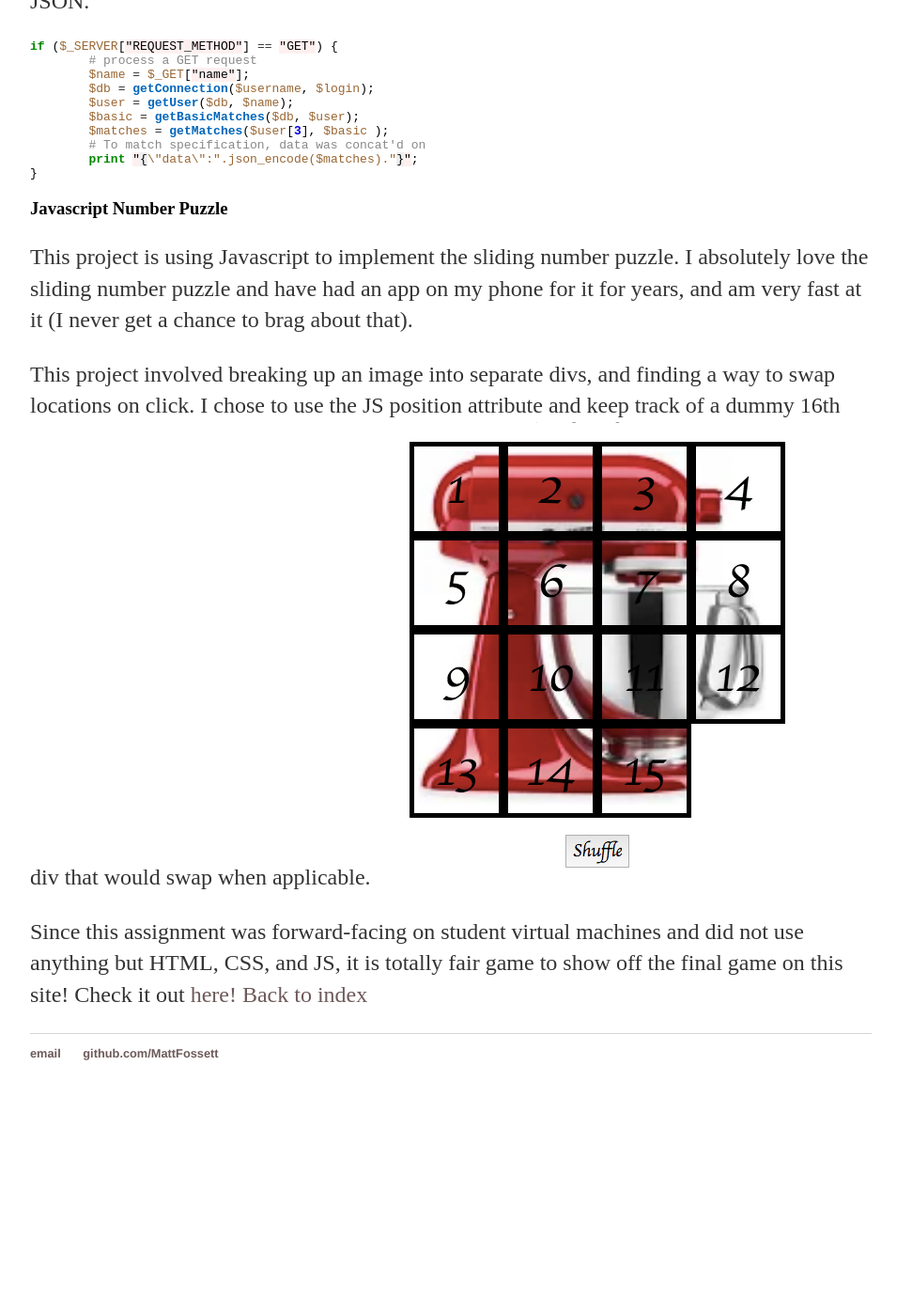
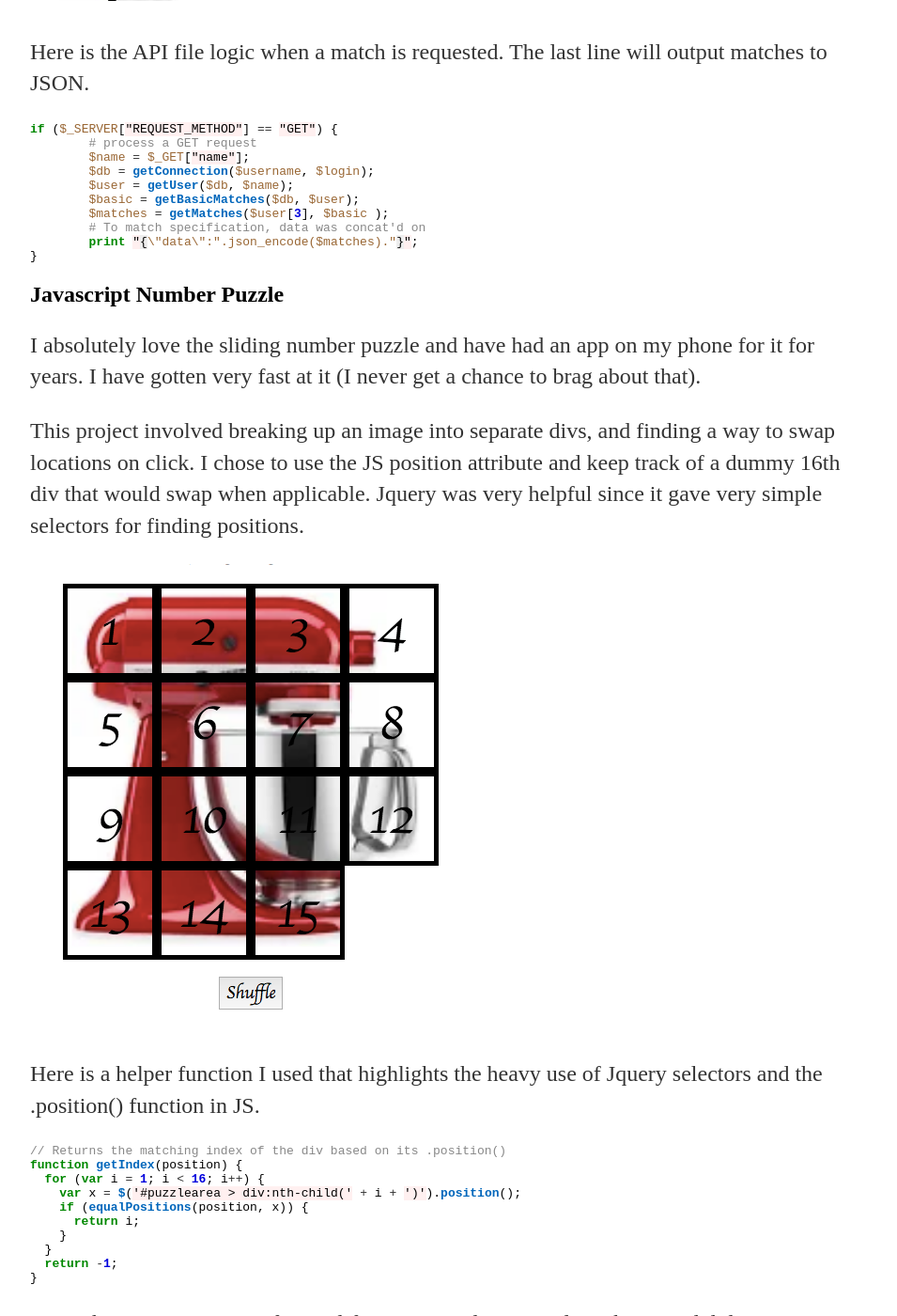
Before and after one commit to MattFossett/mattfossett.github.io, a Jekyll site: the page built from projects/index.md, in a window 1280 px wide and 1400 px high, scrolled down 4366 px. Shown: the whole window at 94% size, without its empty margins (160-1115 px from the left). Built offline with Jekyll 4.4.1, drawn with Linux system fonts in a browser that asks for light colours; before the commit the page ends 5554 px from its top, so only the background shows below that.

Commit message:
Fixed a lot of style and content in CS

````diff
--- a/_includes/computer_science.md
+++ b/_includes/computer_science.md
@@ -1,4 +1,4 @@
-## Computer Science Labs
+# Computer Science Labs
 
 Millersville University Computer Science Professors ask that
 the assignments are not publically available but they highly
@@ -6,7 +6,7 @@
 available upon request. Here are some highlights of my favorite
 assignments.
 
-### Binary Search Tree
+## Binary Search Tree
 
 This lab is known for being complicated and I enjoyed the
 challenge. There are so many cases to think through when implementing
@@ -49,7 +49,7 @@
   }
 ```
 
-### Complex Sorting Algorithms
+## Complex Sorting Algorithms
 
 This lab tasked me with implementing Insertion sort, Mergesort,
 Quicksort, and Shellsort. This lab was very complicated
@@ -79,7 +79,7 @@
 */
 ```
 
-### Nerdluv
+## Nerdluv
 
 This lab was from the Database/Web Design class and was very fun to implement.
 I was tasked with making an Online Dating website called Nerdluv.
@@ -110,16 +110,32 @@
 }
 ```
 
-### Javascript Number Puzzle
+## Javascript Number Puzzle
 
-This project is using Javascript to implement the sliding number puzzle.
 I absolutely love the sliding number puzzle and have had an app on my phone
-for it for years, and am very fast at it (I never get a chance to brag about that).
+for it for years. I have gotten very fast at it (I never get a chance to brag about that).
 
 This project involved breaking up an image into separate divs, and finding a way
 to swap locations on click. I chose to use the JS position attribute and keep track
-of a dummy 16th div that would swap when applicable.
+of a dummy 16th div that would swap when applicable. Jquery was very helpful since
+it gave very simple selectors for finding positions.
+
 ![15 sliding number puzzle](/images/fifteen.png)
+
+Here is a helper function I used that highlights the heavy use of
+Jquery selectors and the .position() function in JS.
+```js
+// Returns the matching index of the div based on its .position()
+function getIndex(position) {
+  for (var i = 1; i < 16; i++) {
+    var x = $('#puzzlearea > div:nth-child(' + i + ')').position();
+    if (equalPositions(position, x)) {
+      return i;
+    }
+  }
+  return -1;
+}
+```
 
 Since this assignment was forward-facing on student virtual machines and
 did not use anything but HTML, CSS, and JS, it is totally fair game
--- a/projects/index.md
+++ b/projects/index.md
@@ -8,8 +8,13 @@
 * [Computer Science Labs](#computer-science-labs)
 
 ***
+
 {% include speed_calculator.md %}
+
 [Back to index](#projects)
+
 ***
+
 {% include computer_science.md %}
+
 [Back to index](#projects)
````
